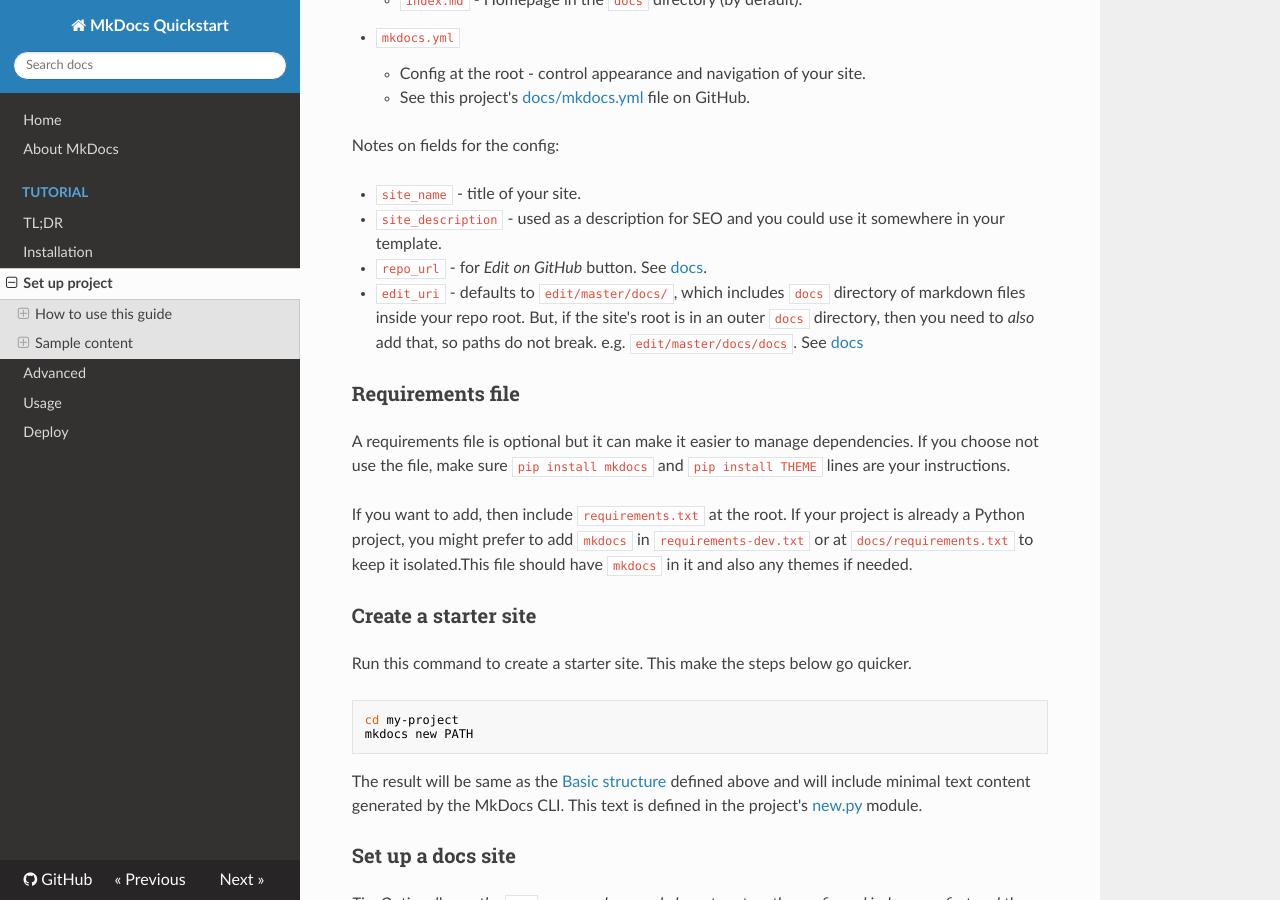
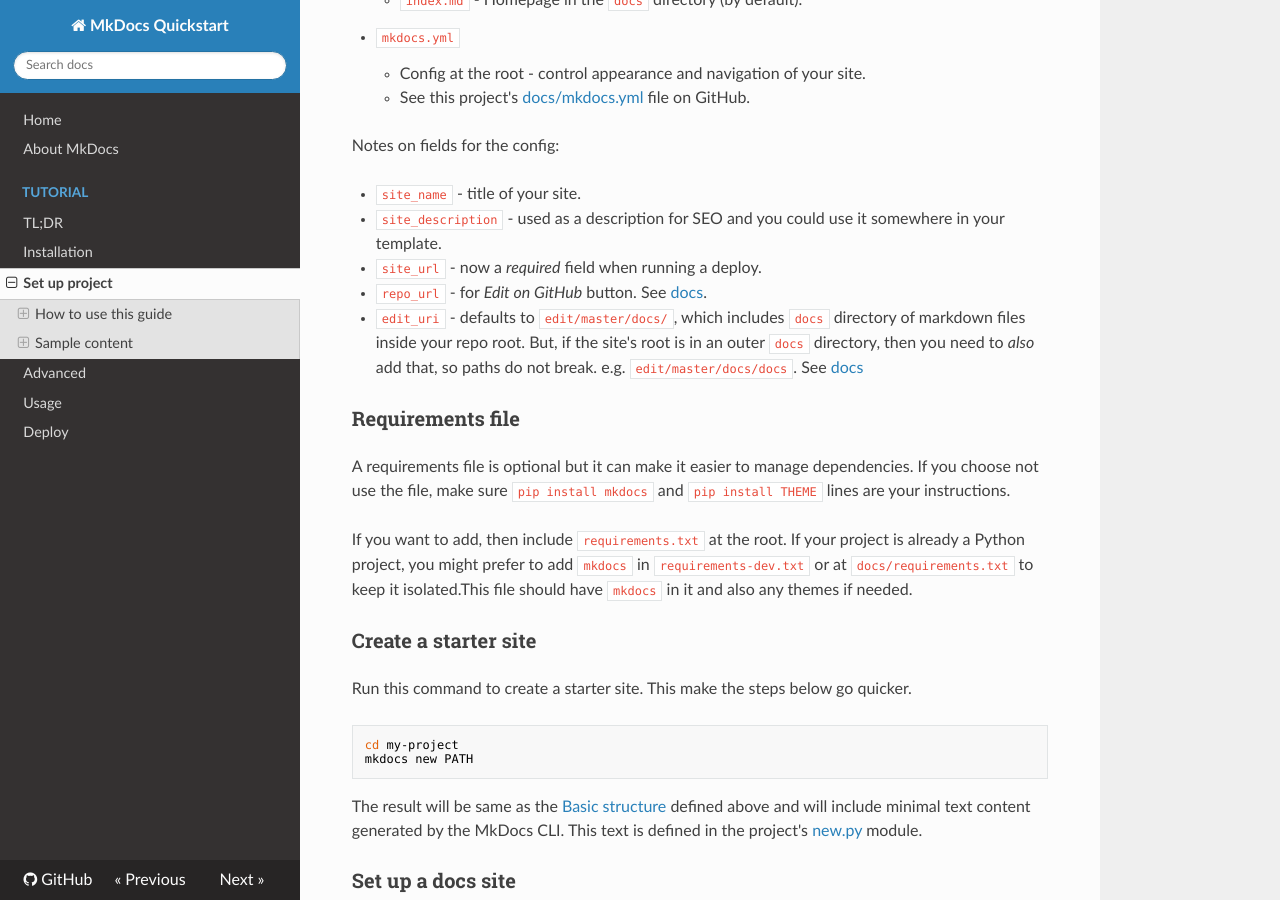
Before and after one commit to MichaelCurrin/mkdocs-quickstart, an MkDocs documentation site: the page built from docs/docs/tutorial/setup-project.md, in a window 1280 px wide and 900 px high, scrolled down 580 px. Built offline with MkDocs 1.6.1, drawn with Linux system fonts in a browser that asks for light colours; nearby versions of some CDN libraries.

Commit message:
build: add missing site_url field

```diff
--- a/docs/docs/tutorial/setup-project.md
+++ b/docs/docs/tutorial/setup-project.md
@@ -25,6 +25,7 @@
 
 - `site_name` - title of your site.
 - `site_description` - used as a description for SEO and you could use it somewhere in your template.
+- `site_url` - now a _required_ field when running a deploy.
 - `repo_url` - for _Edit on GitHub_ button. See [docs](https://www.mkdocs.org/user-guide/configuration/#repo_url).
 - `edit_uri` - defaults to `edit/master/docs/`, which includes `docs` directory of markdown files inside your repo root. But, if the site's root is in an outer `docs` directory, then you need to _also_ add that, so paths do not break. e.g. `edit/master/docs/docs`. See [docs](https://www.mkdocs.org/user-guide/configuration/#edit_uri)
 
--- a/docs/mkdocs.yml
+++ b/docs/mkdocs.yml
@@ -2,6 +2,7 @@
 
 site_name: MkDocs Quickstart
 site_description: Starter template for a MkDocs docs site on GH Pages - including CI
+site_url: https://michaelcurrin.github.io/mkdocs-quickstart/
 
 repo_url: https://github.com/MichaelCurrin/mkdocs-quickstart
 edit_uri: edit/master/docs/docs
```
